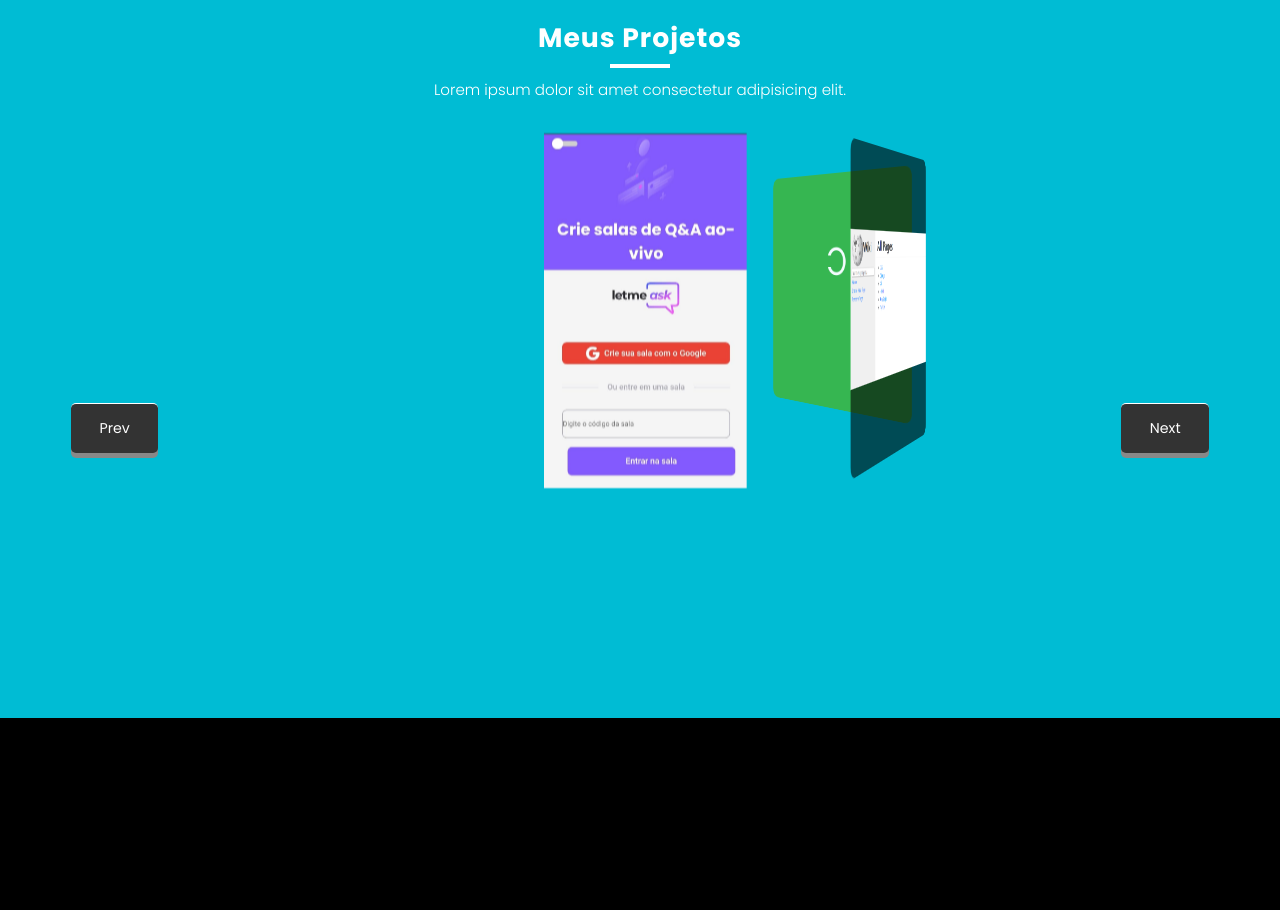
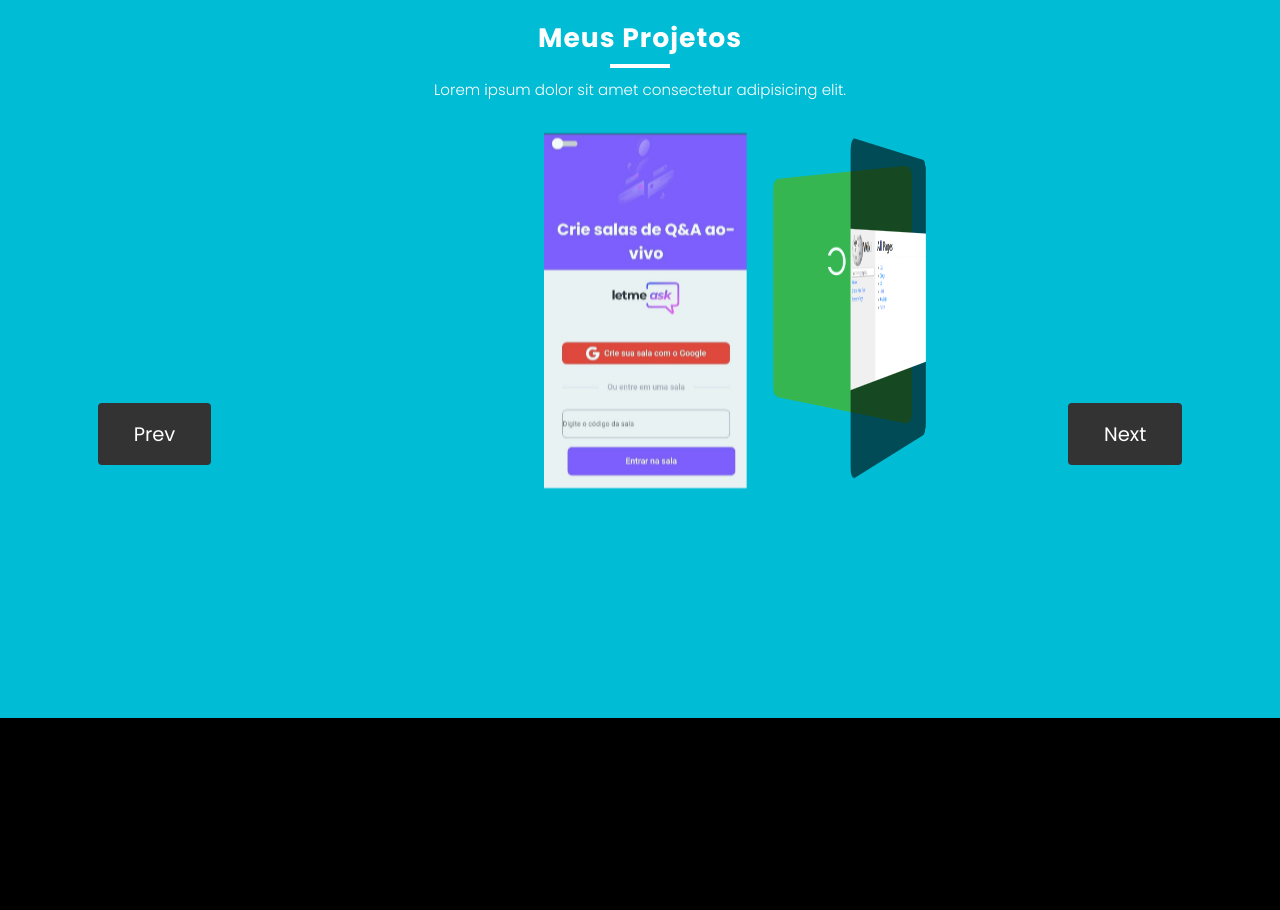
Before and after one commit to Oliveira-Renato/MyPortfolio, a React (Create React App) app: page / in a window 1280 px wide. Shown: the part 2520-3430 px from the top of the page. Built offline with nearby package versions, Linux system fonts and the light colour scheme.

Commit message:
buttons  customization done

```diff
--- a/src/components/projects/index.tsx
+++ b/src/components/projects/index.tsx
@@ -10,11 +10,14 @@ export function Projects(){
       var carousel: any = $(".carousel"), rotation: number  = 0;
       var leftButton: any = document.querySelector('.prev');
       var rightButton: any = document.querySelector('.next');
-      var rotationValue: number = 60;
+      var rotationValue: number = 30;
 
 
+      // if(rotation === 0){
+
+      // }else $('.item').removeClass('lol')
+
       function handleRotate(){
-        console.log('deixa com pai')
         console.log(rotation);
 
         carousel.css({
@@ -68,8 +71,8 @@ export function Projects(){
           </div>
       </div>
       </div>
-      <div className="next" >Next</div>
-      <div className="prev" >Prev</div>
+      <button className="next button" ><span>Next</span></button>
+      <button className="prev button" ><span>Prev</span></button>
     </section>
   )
 }
--- a/src/components/projects/style.scss
+++ b/src/components/projects/style.scss
@@ -36,7 +36,6 @@
 
 
             &.lol {
-              opacity: 1;
               //background-color: rgba(0, 0, 0, .0);
               //transform: rotateY(0deg) translateZ(250px);
              // background-image: url("./images/letmeask/letmeaskmobi.jpeg");
@@ -45,19 +44,18 @@
               background-repeat: no-repeat;
 
                &:hover{
-                 opacity: 1;
-                 transition-duration: 0.5s;
-                 transition-delay: 700;
-                  transform: scale(150%);
+
+                transition-duration: 0.5s;
+                transition-delay: 700;
+                transform: scale(150%);
                  cursor: pointer;
-                // background-image: url("./images/letmeask/letmeaskmobiblack.jpeg");
+                //  background-image: url("./images/letmeask/letmeaskmobiblack.jpeg");
 
                }
             }
 
 
             &.a {
-              opacity: 1;
               background-color: rgba(0, 0, 0, .0);
               transform: rotateY(0deg) translateZ(250px);
               background-image: url("./images/letmeask/letmeaskmobi.jpeg");
@@ -101,22 +99,59 @@
 
 
 
-  .next, .prev {
-    font-size: 1.6rem;
+  .button {
+    font-size: 2.2rem;
     color: #FFF;
     position: absolute;
-    padding: 1em 2em;
-    cursor: pointer;
+    padding: 16px 36px;
     background: #333;
-    border-radius: 5px;
-    border-top: 1px solid #FFF;
-    box-shadow: 0 5px 0 #888;
-    transition: box-shadow 0.1s, top 0.1s;
+    border-radius: 4px;
+    transition: all 0.5s;
+    border: none;
 
-    &.next:hover, +.prev:hover { color: #999; }
-    &.next:active, +.prev:active {
+    span{
+      cursor: pointer;
+      display: inline-block;
+      position: relative;
+      transition: 0.5s;
+    }
 
-      box-shadow: 0 1px 0 #999;
+
+  }
+
+  .next {
+    span:after{
+      content: '\00bb';
+      position: absolute;
+      opacity: 0;
+      top: 0;
+      right: -20px;
+      transition: 0.5s;
+    }
+    &:hover span {
+      padding-right: 25px;
+    }
+    &:hover span:after {
+      opacity: 1;
+      right: 0;
+    }
+  }
+
+  .prev {
+    span:after{
+      content: '\00ab';
+      position: absolute;
+      opacity: 0;
+      top: 0;
+      left: -20px;
+      transition: 0.5s;
+    }
+    &:hover span {
+      padding-left: 25px;
+    }
+    &:hover span:after {
+      opacity: 1;
+      left: 0;
     }
   }
 
```
